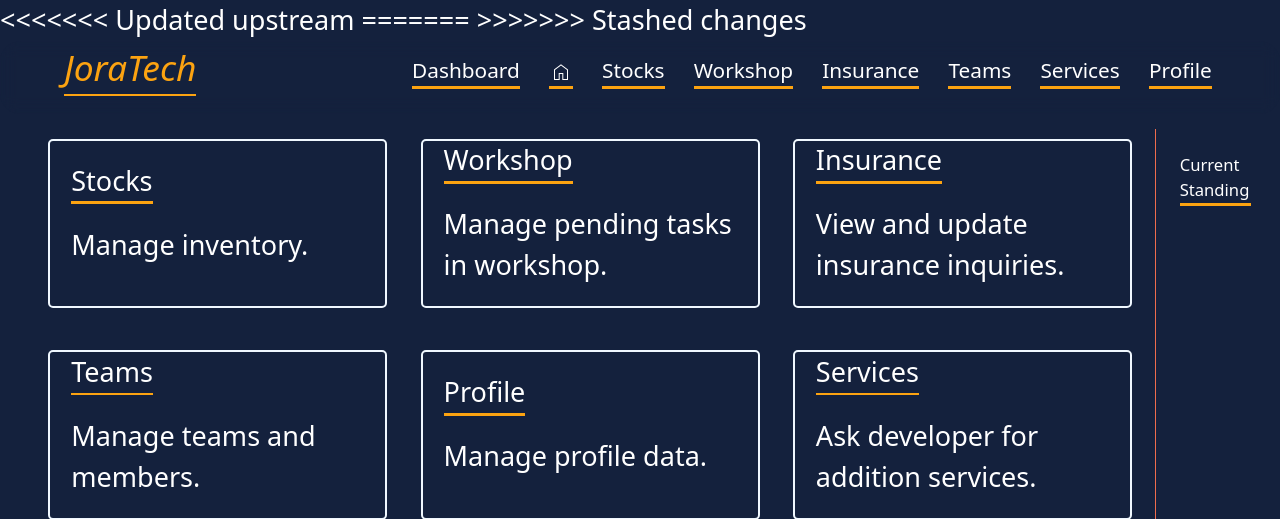
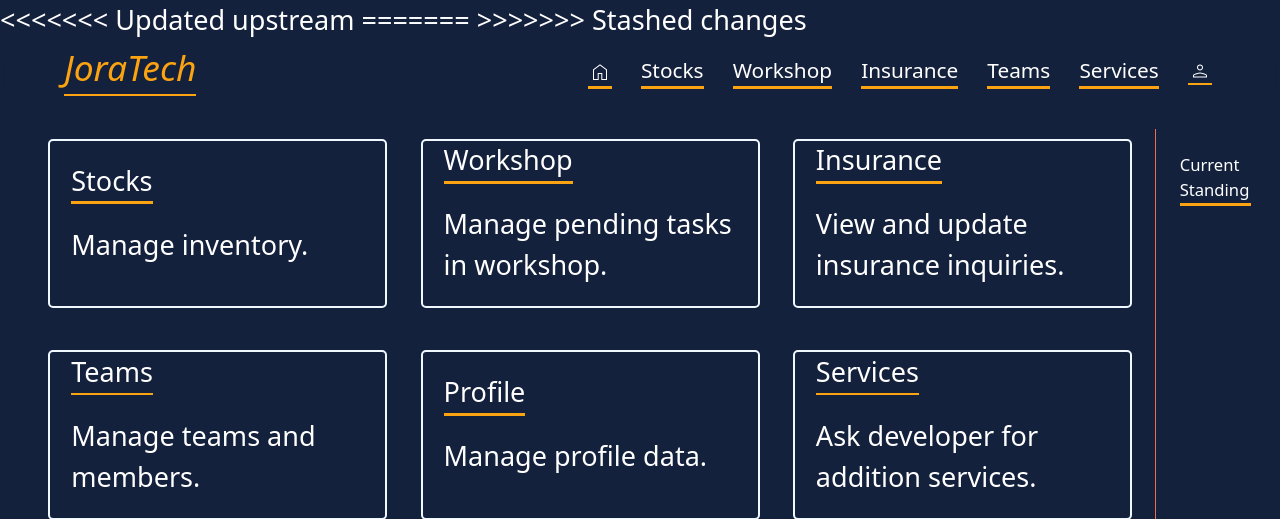
Before and after one commit to JAPNEET30/dealership, a Django app: page /dealership/ in a window 1280 px wide. Shown: the top 519 px of the page. Run offline with Django 4.2, Linux system fonts and the light colour scheme; a user stored in the database is signed in; some web fonts are replaced.

Commit message:
added changes from laptop
added icons to nav bar links

```diff
--- a/webroot/webcore/templates/base_generic.html
+++ b/webroot/webcore/templates/base_generic.html
@@ -31,7 +31,6 @@
                 <div><a href="{% url 'index' %}"><text id="logo">JoraTech<span></span></text></a></div>
                 <div id="links">
                     <ul id="link-list">
-                        <li><a href="{% url 'index' %}" class="libtn">Dashboard<span></span></a></li>
                         <li><a href="{% url 'index' %}" class="libtn navlinks">
                             <div>
                                 <svg xmlns="http://www.w3.org/2000/svg" height="24px" viewBox="0 -960 960 960" width="24px" fill="#e8eaed"><path d="M240-200h147.69v-235.38h184.62V-200H720v-360L480-741.54 240-560v360Zm-40 40v-420l280-211.54L760-580v420H532.31v-235.38H427.69V-160H200Zm280-310.77Z"/></svg>
@@ -44,8 +43,6 @@
                         <li><a href="{% url 'insurance' %}" class="libtn">Insurance<span></span></a></li>
                         <li><a href="{% url 'department' %}" class="libtn">Teams<span></span></a></li>
                         <li><a href="{% url 'service' %}" class="libtn">Services<span></span></a></li>
-                        <li class="libtn menulbl">Profile<span></span>
-                        <ul class="menulist">
                         <li class="libtn menulbl navlinks">
                             <svg xmlns="http://www.w3.org/2000/svg" height="24px" viewBox="0 -960 960 960" width="24px" fill="#e8eaed"><path d="M480-504.62q-49.5 0-84.75-35.25T360-624.62q0-49.5 35.25-84.75T480-744.62q49.5 0 84.75 35.25T600-624.62q0 49.5-35.25 84.75T480-504.62ZM200-215.38v-65.85q0-24.77 14.42-46.35 14.43-21.57 38.81-33.5 56.62-27.15 113.31-40.73 56.69-13.57 113.46-13.57 56.77 0 113.46 13.57 56.69 13.58 113.31 40.73 24.38 11.93 38.81 33.5Q760-306 760-281.23v65.85H200Zm40-40h480v-25.85q0-13.31-8.58-25-8.57-11.69-23.73-19.77-49.38-23.92-101.83-36.65-52.45-12.73-105.86-12.73t-105.86 12.73Q321.69-349.92 272.31-326q-15.16 8.08-23.73 19.77-8.58 11.69-8.58 25v25.85Zm240-289.24q33 0 56.5-23.5t23.5-56.5q0-33-23.5-56.5t-56.5-23.5q-33 0-56.5 23.5t-23.5 56.5q0 33 23.5 56.5t56.5 23.5Zm0-80Zm0 369.24Z"/></svg>
                             <!-- Profile -->
@@ -53,14 +50,12 @@
                         <ul class="menulist" style="font-size: 1rem;">
                             <li><a href="#" class="libtn">Profile<span></span></a></li>
                             <li><a href="#" class="libtn" style="text-wrap:pretty;">Subscriptions<span></span></a></li>
-                            <li><a href="#" class="libtn">Logout<span></span></a></li>
                             <li><a href="{% url 'logout'%}" class="libtn">Logout<span></span></a></li>
                         </ul></li>
                     </ul>
                 </div>
                 <div class="menulist">
                     <!-- <input type="checkbox" id="menu"/> -->
-                    <label class="libtn menulbl">Options<span></span>
                     <label class="libtn menulbl navlinks">
                         <svg xmlns="http://www.w3.org/2000/svg" height="24px" viewBox="0 -960 960 960" width="24px" fill="#e8eaed"><path d="M160-269.23v-40h640v40H160ZM160-460v-40h640v40H160Zm0-190.77v-40h640v40H160Z"/></svg>
                         <span></span>
@@ -74,9 +69,6 @@
                             <li class="libtn">
                                 <a href="{% url 'insurance'%}">Insurance</a><span></span></li>
                             <li class="libtn">
-                                <a href="department">Teams</a><span></span></li>
-                            <li class="libtn">
-                                Profile<span></span></li>
                                 <a href="{% url 'department'%}">Teams</a><span></span></li>
                             <li class="libtn">Profile<span></span></li>
                             <li class="libtn">
```
